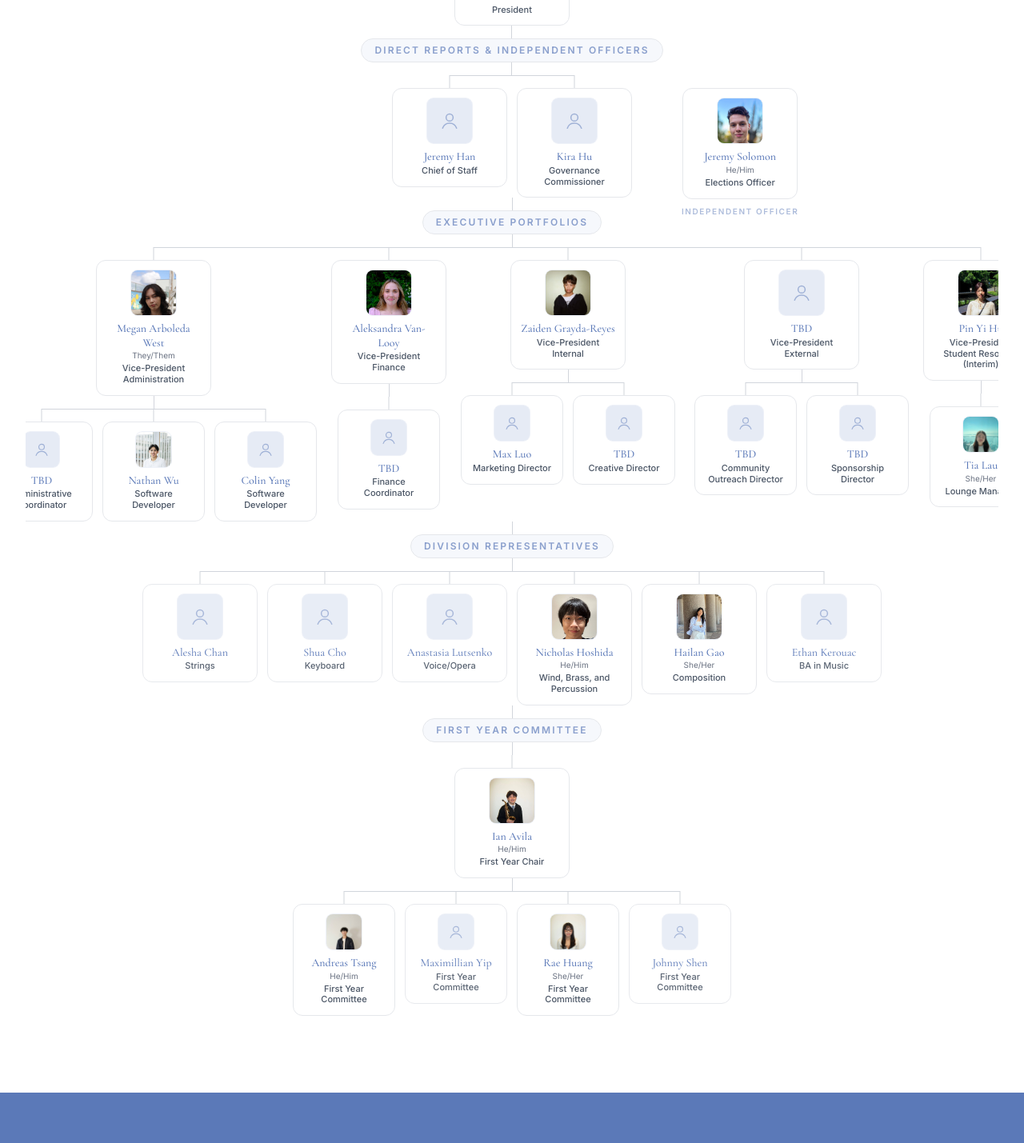
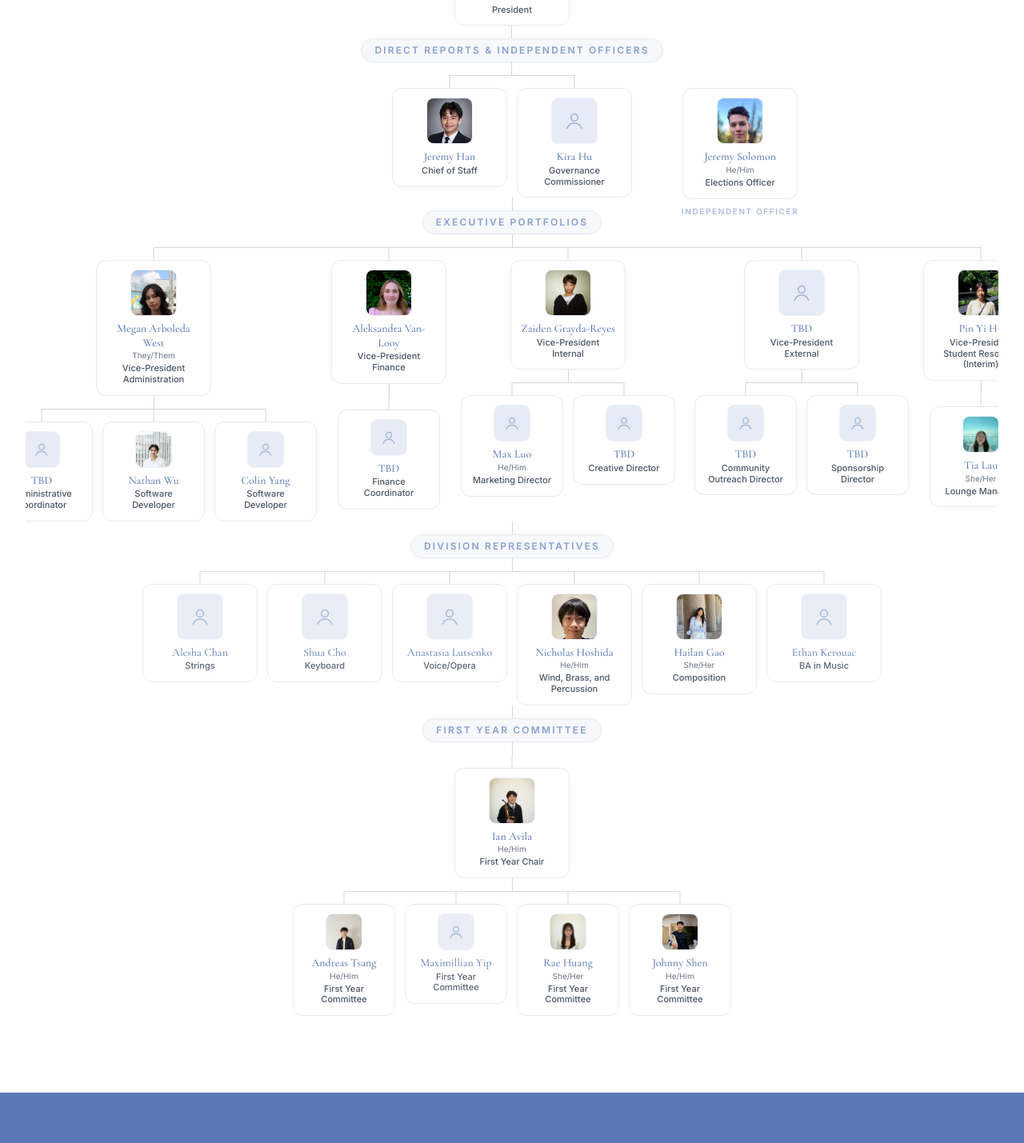
Before and after one commit to UBCMUSA/ubcmusa, a React (Vite) app: page /about/who-we-are in a window 1280 px wide. Shown: the part 1740-3169 px from the top of the page at 80% size. Built offline with nearby package versions, Linux system fonts and the light colour scheme.

Commit message:
Who We Are: Updated Max, Johnny, and Jeremy Han's profiles

```diff
--- a/src/pages/about/WhoWeAre.jsx
+++ b/src/pages/about/WhoWeAre.jsx
@@ -97,6 +97,7 @@ const CHIEF_OF_STAFF = {
   name: "Jeremy Han",
   meta: ["4th-year Arts Undergraduate Student"],
   email: EMAILS.chiefOfStaff,
+  photo: "/images/optimized/jeremyhan-headshot.png",
   bio: [
     "Jeremy is a settler learning, living and working between the ancestral, traditional and unceded territories of the xʷməθkʷəy̓əm (Musqueam) people. Jeremy is a 4th year arts student at the University of British Columbia and is passionate about community, governance, leadership and creating spaces where people feel heard and represented. He is thrilled to be a part of MUSA this year and to be able to advocate for various goals and initiatives at UBC. He is also looking forward to working alongside other like minded people and with the AMS along with the other faculty societies at UBC. Outside of school, Jeremy enjoys music in every capacity and being involved with the not for & nonprofit sector!",
   ],
@@ -134,8 +135,15 @@ const ELECTIONS_OFFICER = {
 const MARKETING_DIRECTOR = {
   role: "Marketing Director",
   name: "Max Luo",
+  pronouns: "He/Him",
+  meta: ["1st-year BMus Undergraduate Student","General Studies, Piano Focus"],
   email: EMAILS.marketing,
-  instagram: "procockfiev",
+  instagram: "mushhmelon",
+  bio: [
+    "Hello, I’m Max and I am a 1st year transfer student currently studying General Studies in Music with a concentration in piano. Being a music content creator for the past 2 years, I always enjoy looking for new ways to promote music and engage the audience.",
+    "As marketing director, my goal is to use my content-creating experience to bring school-wide attention to issues and events involving our music school. This will mostly be in the form of short videos or skits, so feel free to contact me if you would like to be part of the content!",
+
+  ]
 };
 
 const SOFTWARE_DEVELOPER = {
@@ -309,13 +317,20 @@ const FIRST_YEAR_MEMBER3 = {
         "Hi! My name is Rae Huang, and I am a first-year music student at UBC, majoring in cello performance. I am serving as a member of MUSA’s First Year Committee!",
         "I’ve been playing the cello for many years, and music has always been a huge part of my life. Throughout my musical journey, I’ve had the opportunity to perform in various places and ensembles. These experiences have allowed me to connect with other musicians and develop a strong appreciation for my community.",
         "As a member of FYC, I hope to help create a welcoming and inclusive environment where everyone feels supported. I’m excited to work with the rest of MUSA to organize events, bring new ideas to life, and make UBC music even better!",
-
     ]
 }
 
 const FIRST_YEAR_MEMBER4 = {
     role: "First Year Committee",
     name: "Johnny Shen",
+    pronouns: "He/Him",
+    email: "johnnyshen2@gmail.com",
+    instagram: "johnnyshen_",
+    photo: "/images/optimized/johnnyshen-headshot.jpg",
+    bio: [
+        "Johnny Shen is a first-year trumpet performance major studying at the UBC School of Music and a part of First Year Committee. Having played in various ensembles at Burnaby North Secondary, Johnny has experience in many band settings, along with a strong passion for exploring music. Johnny also participated in the Vancouver Youth Symphony Orchestra, where he found his dream to become a musician. Johnny's interest in music also travelled to different instruments, including the French horn and piano. Outside of trumpet, Johnny pursued athletics and leadership, playing and coaching in Burnaby North Secondary's badminton team and teaching children French horn at the Vancouver Oriental Philharmonic Orchestra.",
+        "I am excited to be joining MUSA for the first year and cannot wait to connect and make new friends. I can't wait to contribute to the community through events and service, along with being a source of positive energy within the community.",
+    ]
 }
 
 
```
Also changed, not shown: public/images/optimized/jeremyhan-headshot.png (added), public/images/optimized/johnnyshen-headshot.jpg (added).
